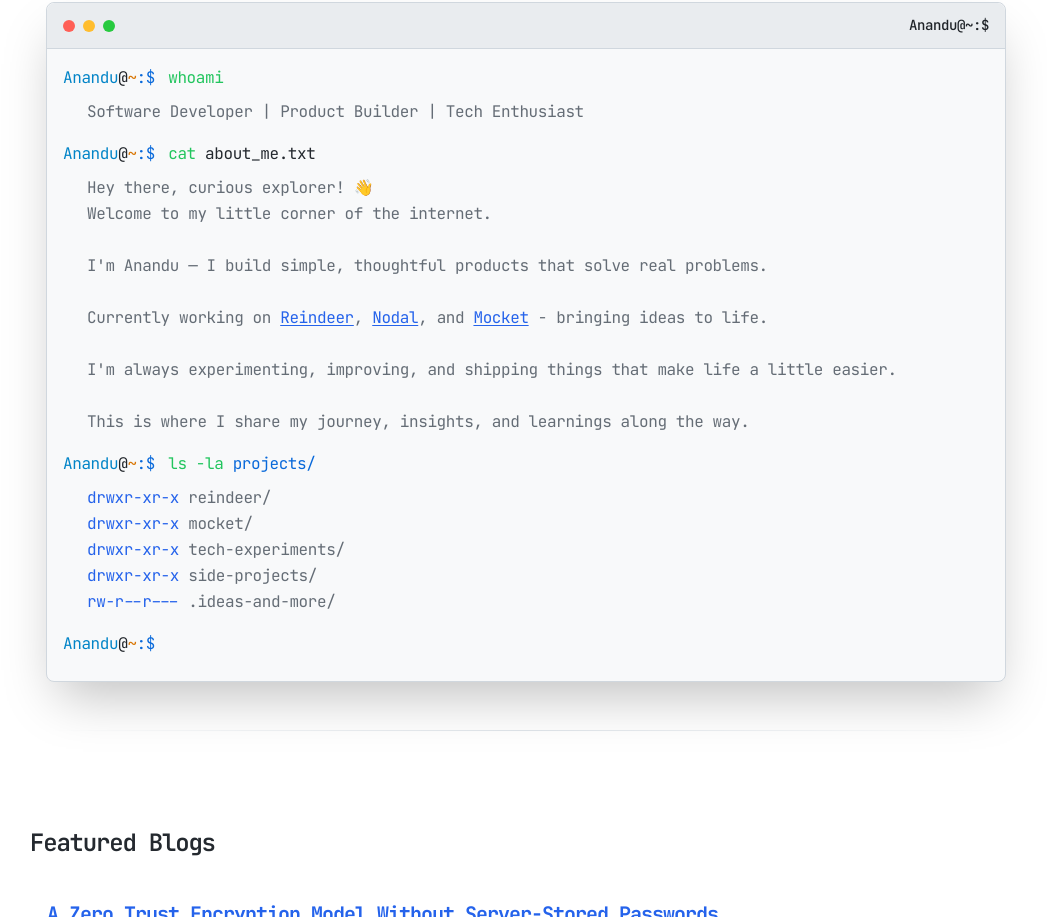
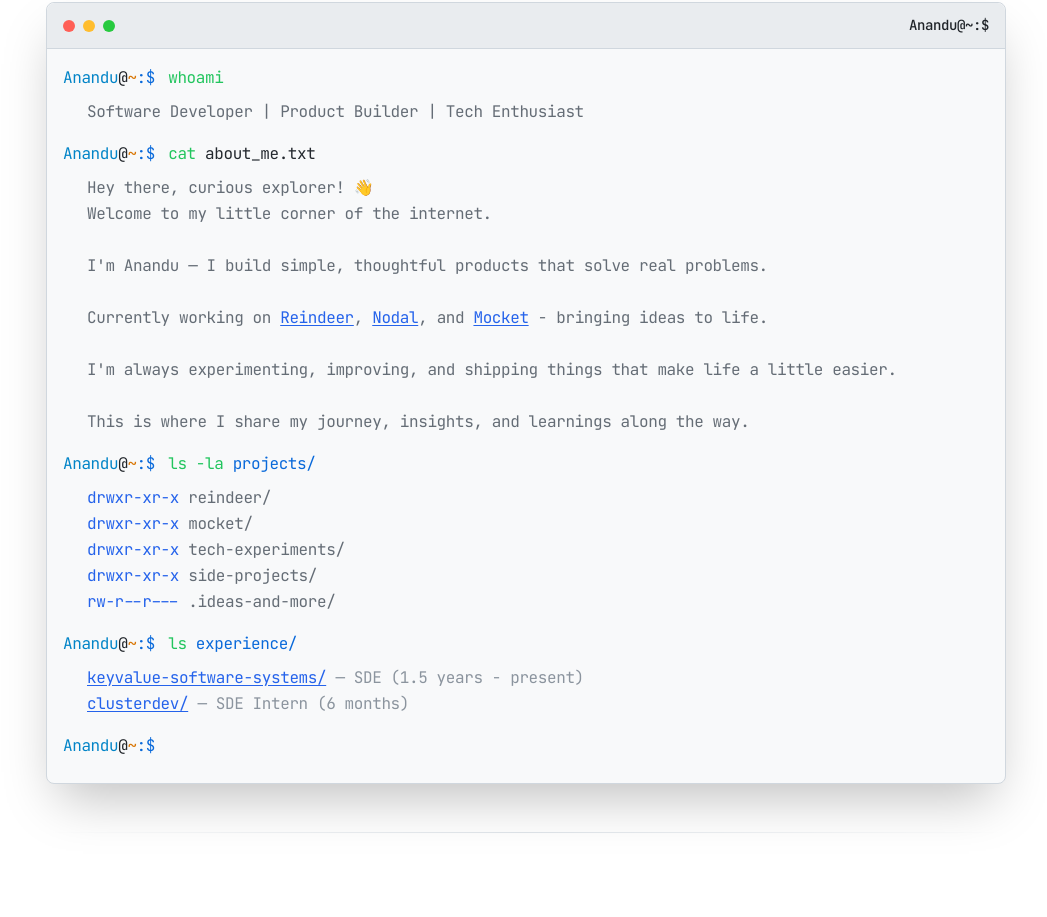
Before and after one commit to anandukch/anandukch.github.io, an Astro site: page / in a window 1280 px wide. Shown: the part 255-1172 px from the top of the page, without its empty margins (114-1161 px from the left). Built offline with nearby package versions, Linux system fonts and the light colour scheme; Astro itself is replaced by a stand-in of ours; some packages are replaced by stand-ins of ours.

Commit message:
chore: add hyperlinks to project names in terminal component

```diff
--- a/src/components/Terminal.astro
+++ b/src/components/Terminal.astro
@@ -18,7 +18,9 @@
       ><span class="path">:$</span>
       <span class="command valid-command">whoami</span>
     </div>
-    <div class="terminal-output">Software Developer | Product Builder | Tech Enthusiast</div>
+    <div class="terminal-output">
+      Software Developer | Product Builder | Tech Enthusiast
+    </div>
 
     <div class="terminal-line">
       <span class="username">Anandu</span><span class="at-symbol">@</span><span
@@ -38,10 +40,23 @@
       I'm Anandu — I build simple, thoughtful products that solve real problems.
       <br />
       <br />
-      Currently working on <a href="https://tryreindeer.com" target="_blank" class="text-skin-accent underline underline-offset-2">Reindeer</a>, <a href="https://getnodal.space" target="_blank" class="text-skin-accent underline underline-offset-2">Nodal</a>, and <a href="https://mocket.vercel.app" target="_blank" class="text-skin-accent underline underline-offset-2">Mocket</a> - bringing ideas to life.
+      Currently working on <a
+        href="https://tryreindeer.com"
+        target="_blank"
+        class="text-skin-accent underline underline-offset-2">Reindeer</a
+      >, <a
+        href="https://getnodal.space"
+        target="_blank"
+        class="text-skin-accent underline underline-offset-2">Nodal</a
+      >, and <a
+        href="https://mocket.vercel.app"
+        target="_blank"
+        class="text-skin-accent underline underline-offset-2">Mocket</a
+      > - bringing ideas to life.
       <br />
       <br />
-      I'm always experimenting, improving, and shipping things that make life a little easier.
+      I'm always experimenting, improving, and shipping things that make life a little
+      easier.
       <br />
       <br />
       This is where I share my journey, insights, and learnings along the way.
@@ -65,6 +80,31 @@
       <span class="terminal-permissions">drwxr-xr-x</span> side-projects/
       <br />
       <span class="terminal-permissions">rw-r--r---</span> .ideas-and-more/
+    </div>
+
+    <div class="terminal-line">
+      <span class="username">Anandu</span><span class="at-symbol">@</span><span
+        class="hostname">~</span
+      ><span class="path">:$</span>
+      <span class="command valid-command"
+        >ls <span class="path">experience/</span></span
+      >
+    </div>
+    <div class="terminal-output">
+      <a
+        href="https://www.keyvalue.systems/"
+        target="_blank"
+        class="text-skin-accent underline underline-offset-2"
+        >keyvalue-software-systems/</a
+      >
+      <span style="color: #8b949e;">— SDE (1.5 years - present)</span>
+      <br />
+      <a
+        href="https://clusterdev.com/"
+        target="_blank"
+        class="text-skin-accent underline underline-offset-2">clusterdev/</a
+      >
+      <span style="color: #8b949e;">— SDE Intern (6 months)</span>
     </div>
 
     <div class="terminal-line">
--- a/src/pages/about.md
+++ b/src/pages/about.md
@@ -7,24 +7,38 @@
 
 I build things that solve real problems.
 
-Apps, tools, systems—anything that starts as a rough idea and becomes something people actually use. I believe the best products are simple, thoughtful, and make life a little easier.
+Apps, tools, systems—anything that starts as a rough idea and becomes something people actually use.
+I believe the best products are simple, thoughtful, and make life a little easier.
 
 ### What I'm Building
 
 Currently working on:
 
-- **[Reindeer](https://tryreindeer.com)** — Cursor for databases. An AI-powered SQL workspace that understands your schema and generates production-ready queries.
-- **[Nodal](https://getnodal.space)** — No-code form backend that turns simple submissions into automated workflows.
-- **[Mocket](https://mocket.vercel.app)** — AI-powered mock API platform for faster development and testing.
+- **[Reindeer](https://tryreindeer.com)** — Cursor for databases. An AI-powered SQL workspace that
+  understands your schema and generates production-ready queries.
+- **[Nodal](https://getnodal.space)** — No-code form backend that turns simple submissions into
+  automated workflows.
+- **[Mocket](https://mocket.vercel.app)** — AI-powered mock API platform for faster development and
+  testing.
 
 These started as small experiments and grew into real products that people use every day.
 
+### Experience
+
+I'm currently a **Software Development Engineer** at
+[Keyvalue Software Systems](https://www.keyvalue.systems/), where I've been building scalable
+solutions for the past 1.5 years.
+
+Previously, I was an **SDE Intern** at [ClusterDev](https://clusterdev.com/) for 6 months.
+
 ### My Approach
 
-I enjoy **learning**, **shipping**, **improving**, and repeating the cycle. My focus is always on creating solutions that are simple, helpful, and genuinely useful.
+I enjoy **learning**, **shipping**, **improving**, and repeating the cycle. My focus is always on
+creating solutions that are simple, helpful, and genuinely useful.
 
 I'm always experimenting with new ideas, refining what works, and building in public.
 
 ---
 
-**Want to connect?** Find me on [X](https://x.com/ananduhq), [GitHub](https://github.com/anandukch), or drop me an [email](mailto:anandukch@gmail.com).
+**Want to connect?** Find me on [X](https://x.com/ananduhq), [GitHub](https://github.com/anandukch),
+or drop me an [email](mailto:anandukch@gmail.com).
```
